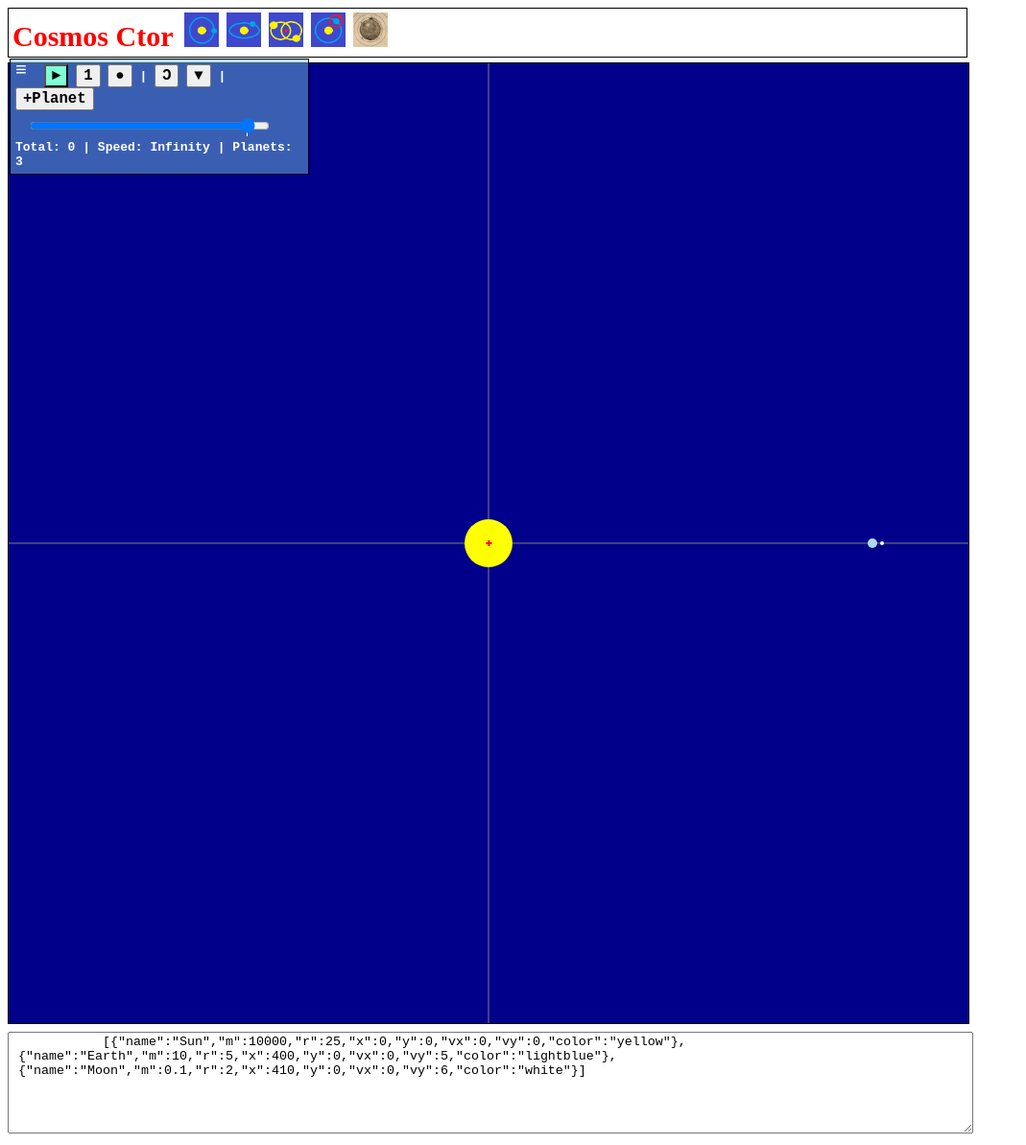
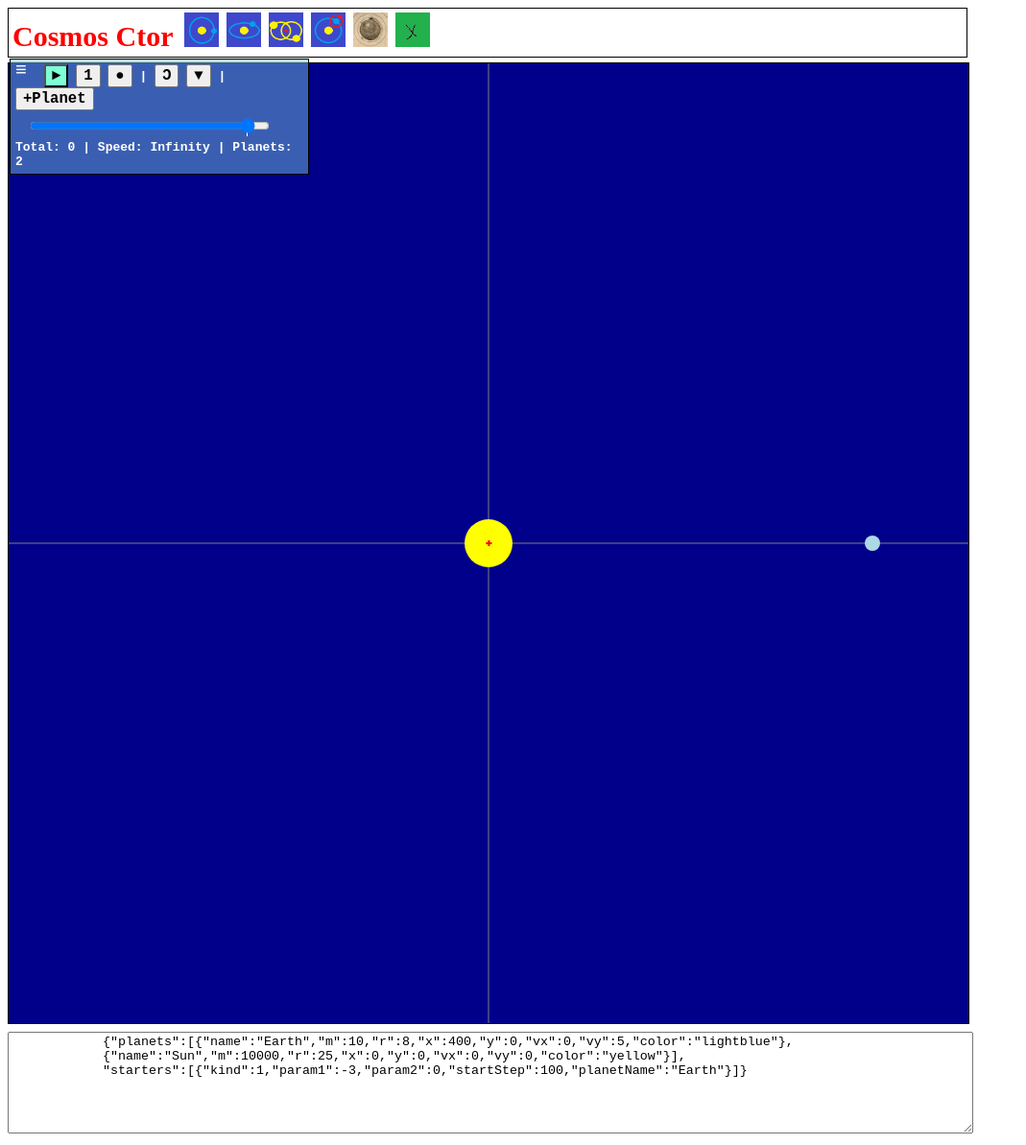
Before and after one commit to vladmikhbond/CosmoCtor, a website with bundled scripts: page index.html in a window 1280 px wide. Shown: the whole page at 96% size, without its empty margins (0-1069 px from the left). Built offline with nearby package versions, Linux system fonts and the light colour scheme.

Commit message:
starters saved

```diff
--- a/index.html
+++ b/index.html
@@ -92,9 +92,9 @@
 
     <div id="footer">
         <textarea id="sceneArea">
-            [{"name":"Sun","m":10000,"r":25,"x":0,"y":0,"vx":0,"vy":0,"color":"yellow"},
- {"name":"Earth","m":10,"r":5,"x":400,"y":0,"vx":0,"vy":5,"color":"lightblue"},
- {"name":"Moon","m":0.1,"r":2,"x":410,"y":0,"vx":0,"vy":6,"color":"white"}]
+            {"planets":[{"name":"Earth","m":10,"r":8,"x":400,"y":0,"vx":0,"vy":5,"color":"lightblue"},
+            {"name":"Sun","m":10000,"r":25,"x":0,"y":0,"vx":0,"vy":0,"color":"yellow"}],
+            "starters":[{"kind":1,"param1":-3,"param2":0,"startStep":100,"planetName":"Earth"}]}
 
 
 
--- a/src/controller/Controller.ts
+++ b/src/controller/Controller.ts
@@ -51,13 +51,15 @@ export default class Controller
 
         // saveSceneButton: save space.planets
         page.saveSceneButton.addEventListener('click', () => {
-            let json = serialization(this.space.planets);
+            let json = serialization(this.space);
             page.sceneArea.innerHTML = json;
         });
 
         // loadSceneButton: load space.planets
         page.loadSceneButton.addEventListener('click', () => {
-            this.space.planets = deserialization(page.sceneArea.value);
+            let o = deserialization(page.sceneArea.value);
+            this.space.planets = o.planets;
+            this.space.starters = o.starters;
             this.stopTimer();
             this.view.draw();
         });
@@ -138,10 +140,10 @@ export default class Controller
         page.okButton.addEventListener('click', () => {
             this.space.starters.push({
                 kind: mode,
-                param1:+page.field1.value,
-                param2:+page.field2.value,
-                startStep:+page.field3.value + glo.stepsCount,
-                planet: this.space.selectedPlanet!
+                param1: +page.field1.value,
+                param2: +page.field2.value,
+                startStep: +page.field3.value + glo.stepsCount,
+                planetName: this.space.selectedPlanet ? this.space.selectedPlanet.name : ''
             });
             page.actionBoard.style.display = 'none';
         });
--- a/src/data/data.ts
+++ b/src/data/data.ts
@@ -139,7 +139,7 @@ final: [{"name":"Sun","m":10000,"r":25,"x":0,"y":0,"vx":0,"vy":0,"color":"yellow
     {
 id: 'task5',
 title: 'Перша космічна швидкість',
-planets: [{"name":"Sun","m":10000,"r":300,"x":0,"y":0,"vx":0,"vy":0,"color":"green"},
+planets: [{"name":"Earth","m":10000,"r":300,"x":0,"y":0,"vx":0,"vy":0,"color":"green"},
     {"name":"Noname","m":0.001,"r":5,"x":0,"y":320,"vx":5,"vy":0,"color":"white"}],
 cond:
 `Задана планета і висота над поверхнею планети.
@@ -154,8 +154,34 @@ help:
 solv:
 `Приклад. \\( M= 10^4;   r=300;  h=20;  v=5.590 \\).`,
 final:
-       [{"name":"Sun","m":10000,"r":300,"x":0,"y":0,"vx":0,"vy":0,"color":"green"},
+       [{"name":"Earth","m":10000,"r":300,"x":0,"y":0,"vx":0,"vy":0,"color":"green"},
         {"name":"Noname","m":0.001,"r":5,"x":0,"y":320,"vx":5.590,"vy":0,"color":"white"}],
+    },
+
+    {
+id: 'taskX',
+title: 'Ракета від Землі до Сонця',
+planets:
+[{"name":"Sun","m":1000,"r":25,"x":0,"y":0,"vx":0,"vy":0,"color":"yellow"},
+    {"name":"Earth","m":0.01,"r":8,"x":400,"y":0,"vx":0,"vy":1.581,"color":"lightblue"}],
+
+cond:
+`Планета обертається навкруги центральної зірки по круговій орбіті.
+Запустити ракету з планети так, щоб вона наблизилась до центра зірки на два її радіуса
+і після того стала обертатися навкруги зірки. Визначити початкову швидкість ракети.`,
+help:
+`Нехай R – радіус зірки, M – її маса, S – відстань від планети до зірки.
+Тоді ракета має рухатися по еліпсу з великою віссю \\( d=r_a+r_p \\) ,  де \\( r_a=S,   r_p=2R  \\)
+`,
+solv:
+`Спершу треба визначитись, в афелії чи перигелії знаходиться ракета під час старту.
+Якщо S > 2R, це афелій.
+\\( v_a=\\sqrt{{2GMr_p} \\over d r_a } + v_{планети}\\)
+Приклад. \\( M= 1000;   S=400;  R=25;  v=-0.836 \\)
+`,
+final:     [{"name":"Sun","m":1000,"r":25,"x":0,"y":0,"vx":0,"vy":0,"color":"yellow"},
+    {"name":"Earth","m":0.01,"r":8,"x":400,"y":0,"vx":0,"vy":1.581,"color":"lightblue"}],
+
     },
 
     // {
@@ -168,4 +194,5 @@ final:
     //     final: [],
     // },
 
+
 ]
--- a/src/model/Space.ts
+++ b/src/model/Space.ts
@@ -2,9 +2,11 @@ import Planet from './Planet.js';
 import {glo} from '../globals/globals.js';
 import Rocket from './Rocket.js';
 import Nebula from './Nebula.js';
+import { Starter } from './Starter.js';
 
 export default class Space extends EventTarget
 {
+
     // Метод для виклику події 'selectPlanetEvent'
     //
     emitSelectPlanetEvent(detail: any) {
@@ -21,7 +23,7 @@ export default class Space extends EventTarget
 
     planets: Planet[];
 
-    starters: {kind: number, param1: number, param2: number, startStep: number, planet:Planet }[] = [];
+    starters: Starter[] = [];
 
     private _selectedPlanet: Planet | null = null;
 
@@ -32,6 +34,11 @@ export default class Space extends EventTarget
     set selectedPlanet(planet: Planet | null) {
         this._selectedPlanet = planet;
         this.emitSelectPlanetEvent(planet);
+    }
+
+    planetByName(name: string): Planet | null {
+        let filtered = this.planets.filter(p => p.name == name);
+        return filtered.length == 0 ? null : filtered[0];
     }
 
     constructor(...planets: Planet[]) {
@@ -109,14 +116,18 @@ export default class Space extends EventTarget
 
         // check starters
         for (let starter of this.starters) {
-            if (starter.startStep == glo.stepsCount) {
+            if (!starter.planetName)
+                continue;
+            let planet = this.planetByName(starter.planetName)!;
+
+            if (starter.startStep == glo.stepsCount && planet) {
                 if (starter.kind == 1) {
                     // rocket
-                    let rocket = new Rocket(starter.param1, starter.planet);
+                    let rocket = new Rocket(starter.param1, planet);
                     this.planets.push(rocket);
                 } else if (starter.kind == 2) {
                     // nebula
-                    new Nebula(starter.param1, starter.param2, starter.planet, this);
+                    new Nebula(starter.param1, starter.param2, planet, this);
                 }
             }
         }
--- /dev/null
+++ b/src/model/Starter.ts
@@ -0,0 +1,4 @@
+import Planet from './Planet.js';
+
+
+export type Starter = {kind: number, param1: number, param2: number, startStep: number, planetName: string};
--- a/src/serialize/serialize.ts
+++ b/src/serialize/serialize.ts
@@ -2,12 +2,14 @@
 import {PlanetData} from '../data/data.js';
 
 import Planet from "../model/Planet.js";
+import Space from '../model/Space.js';
+import { Starter } from '../model/Starter.js';
 
 // Serialize true planets only (not rockets, not nebulas)
 //
-export function serialization(planets: Planet[]): string
+export function serialization(space: Space): string
 {
-    let objects = planets
+    let planetDatas = space.planets
         .filter(p => !p.name.startsWith('_'))
         .map(p => {
             return { name: p.name,
@@ -19,15 +21,22 @@ export function serialization(planets: Planet[]): string
                 vy: (p.vy * 1000 | 0) / 1000,
                 color: p.color };
         });
-    let json = JSON.stringify(objects);
+
+    let json = JSON.stringify({planets: planetDatas, starters: space.starters});
     // insert newlines
     return json.replaceAll('},', '},\n');
 }
 
-export function deserialization(json: string): Planet[]
+export function deserialization(json: string)
 {
-    let datas: PlanetData[] = JSON.parse(json);
-    return planetsFromData(datas);
+    let x: any = JSON.parse(json);
+    if (!("planets" in x)) {
+        json = `{"planets":  ${json} , "starters":[]}`;
+    }
+
+    let o: {planets: PlanetData[]; starters: Starter[]} = JSON.parse(json);
+    return {planets: planetsFromData(o.planets),
+            starters: o.starters};
 }
 
 export function planetsFromData(objects: PlanetData[]): Planet[]
```
Also changed, not shown: assets/taskX.png (added), 1 other file.
